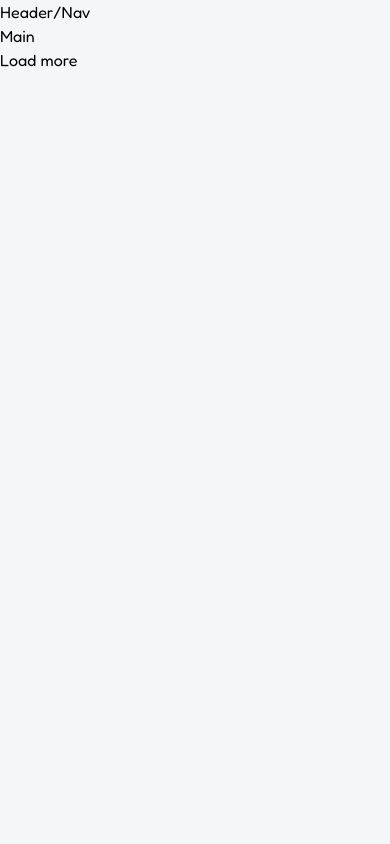
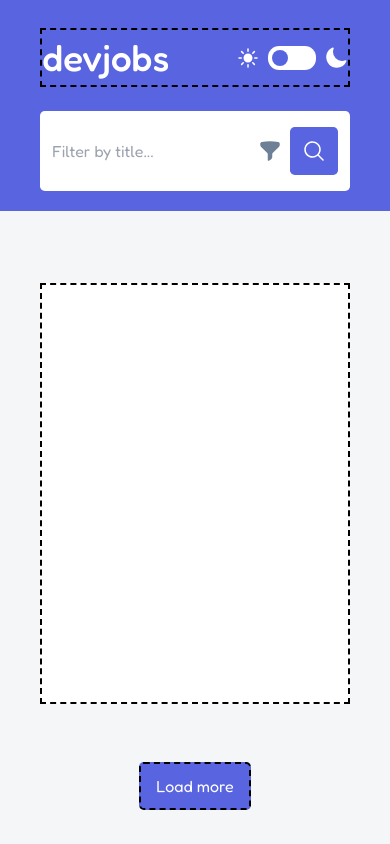
Before and after one commit to Sye-5pace/Devjobs_Web-App, a website built with Vite: page index.html in a window 390 px wide. Built offline with nearby package versions, Linux system fonts and the light colour scheme.

Commit message:
Mobile UI created

```diff
--- a/index.html
+++ b/index.html
@@ -10,9 +10,46 @@
     <link href="https://fonts.googleapis.com/css2?family=Fredoka:wght@300;400;500;600;700&display=swap" rel="stylesheet">
     <title>Devjobs Web App</title>
   </head>
-  <body class="bg-athens-gray w-full p-0 m-0 border-box min-h-screen font-fredoka">
-    <header >Header/Nav</header>
-    <main>Main</main>
-    <footer> Load more</footer>
+  <body class="grid w-full min-h-screen p-0 m-0 bg-athens-gray border-box font-fredoka mobile:grid-rows-[25%_70%] gap-y-12">
+    <header class="bg-royal-blue">
+      <div class="flex flex-col gap-6 mt-7">
+        <section class="flex flex-row items-center justify-between border-2 border-dashed mobile:mx-10">
+          <h1 class="text-[#fff] font-medium text-[2.3rem]">devjobs</h1>
+          <div class="flex flex-row justify-between h-6 gap-2">
+            <svg id="light" xmlns="http://www.w3.org/2000/svg" viewBox="0 0 24 24" fill="currentColor" class="w-6 h-6 fill-[#fff]">
+              <path d="M12 2.25a.75.75 0 01.75.75v2.25a.75.75 0 01-1.5 0V3a.75.75 0 01.75-.75zM7.5 12a4.5 4.5 0 119 0 4.5 4.5 0 01-9 0zM18.894 6.166a.75.75 0 00-1.06-1.06l-1.591 1.59a.75.75 0 101.06 1.061l1.591-1.59zM21.75 12a.75.75 0 01-.75.75h-2.25a.75.75 0 010-1.5H21a.75.75 0 01.75.75zM17.834 18.894a.75.75 0 001.06-1.06l-1.59-1.591a.75.75 0 10-1.061 1.06l1.59 1.591zM12 18a.75.75 0 01.75.75V21a.75.75 0 01-1.5 0v-2.25A.75.75 0 0112 18zM7.758 17.303a.75.75 0 00-1.061-1.06l-1.591 1.59a.75.75 0 001.06 1.061l1.591-1.59zM6 12a.75.75 0 01-.75.75H3a.75.75 0 010-1.5h2.25A.75.75 0 016 12zM6.697 7.757a.75.75 0 001.06-1.06l-1.59-1.591a.75.75 0 00-1.061 1.06l1.59 1.591z" />
+            </svg>
+            <div class="bg-[#fff] rounded-[0.7rem] w-12 flex flex-row items-center p-1">
+              <div class="bg-[#5764df] w-4 h-4  rounded-full"></div>
+            </div>
+            <svg id="dark" xmlns="http://www.w3.org/2000/svg" viewBox="0 0 24 24" fill="currentColor" class="w-6 h-6 fill-[#fff]">
+              <path fill-rule="evenodd" d="M9.528 1.718a.75.75 0 01.162.819A8.97 8.97 0 009 6a9 9 0 009 9 8.97 8.97 0 003.463-.69.75.75 0 01.981.98 10.503 10.503 0 01-9.694 6.46c-5.799 0-10.5-4.701-10.5-10.5 0-4.368 2.667-8.112 6.46-9.694a.75.75 0 01.818.162z" clip-rule="evenodd" />
+            </svg>
+          </div>
+        </section>
+        <nav class="bg-[#fff] mobile:mx-10 flex mobile:justify-between mobile:items-center  mobile:px-3 mobile:py-1  mobile:h-[5rem] rounded-[0.3rem]">
+          <input type="text" placeholder="Filter by title..." class="tablet:hidden laptop:hidden text-[#6e8096] focus:outline-none">
+          <div class="mobile:flex mobile:items-center tablet:hidden laptop:hidden mobile:gap-2">
+            <svg xmlns="http://www.w3.org/2000/svg" viewBox="0 0 24 24" fill="currentColor" class="w-6 h-6 fill-[#6e8096]">
+              <path fill-rule="evenodd" d="M3.792 2.938A49.069 49.069 0 0112 2.25c2.797 0 5.54.236 8.209.688a1.857 1.857 0 011.541 1.836v1.044a3 3 0 01-.879 2.121l-6.182 6.182a1.5 1.5 0 00-.439 1.061v2.927a3 3 0 01-1.658 2.684l-1.757.878A.75.75 0 019.75 21v-5.818a1.5 1.5 0 00-.44-1.06L3.13 7.938a3 3 0 01-.879-2.121V4.774c0-.897.64-1.683 1.542-1.836z" clip-rule="evenodd" />
+            </svg>
+            <div class="h-[3rem] w-[3rem] rounded-[0.3rem] bg-[#5964e0] flex items-center justify-center">
+              <svg xmlns="http://www.w3.org/2000/svg" viewBox="0 0 24 24" fill="currentColor" stroke-width="3"  class="w-6 h-6 fill-[#fff] ">
+                <path fill-rule="evenodd" d="M10.5 3.75a6.75 6.75 0 100 13.5 6.75 6.75 0 000-13.5zM2.25 10.5a8.25 8.25 0 1114.59 5.28l4.69 4.69a.75.75 0 11-1.06 1.06l-4.69-4.69A8.25 8.25 0 012.25 10.5z" clip-rule="evenodd" />
+              </svg>
+            </div>
+          </div>
+        </nav>
+      </div>
+    </header>
+    <main class="flex grid flex-col mt-6 mb-10  mobile:grid-rows-[80%_20%] mobile:mx-10 children:border-2 children:border-dashed ">
+      <section class="bg-[#fff]"></section>
+
+      <section class="bg-royal-blue  self-end mobile:mx-auto rounded-[0.3rem] w-[7rem] flex justify-center h-[3rem]">
+        <h3 class="text-[#fff] self-center">
+          Load more
+        </h3>
+      </section>
+    </main>
   </body>
 </html>
```
Also changed, not shown: dist/output.css.
